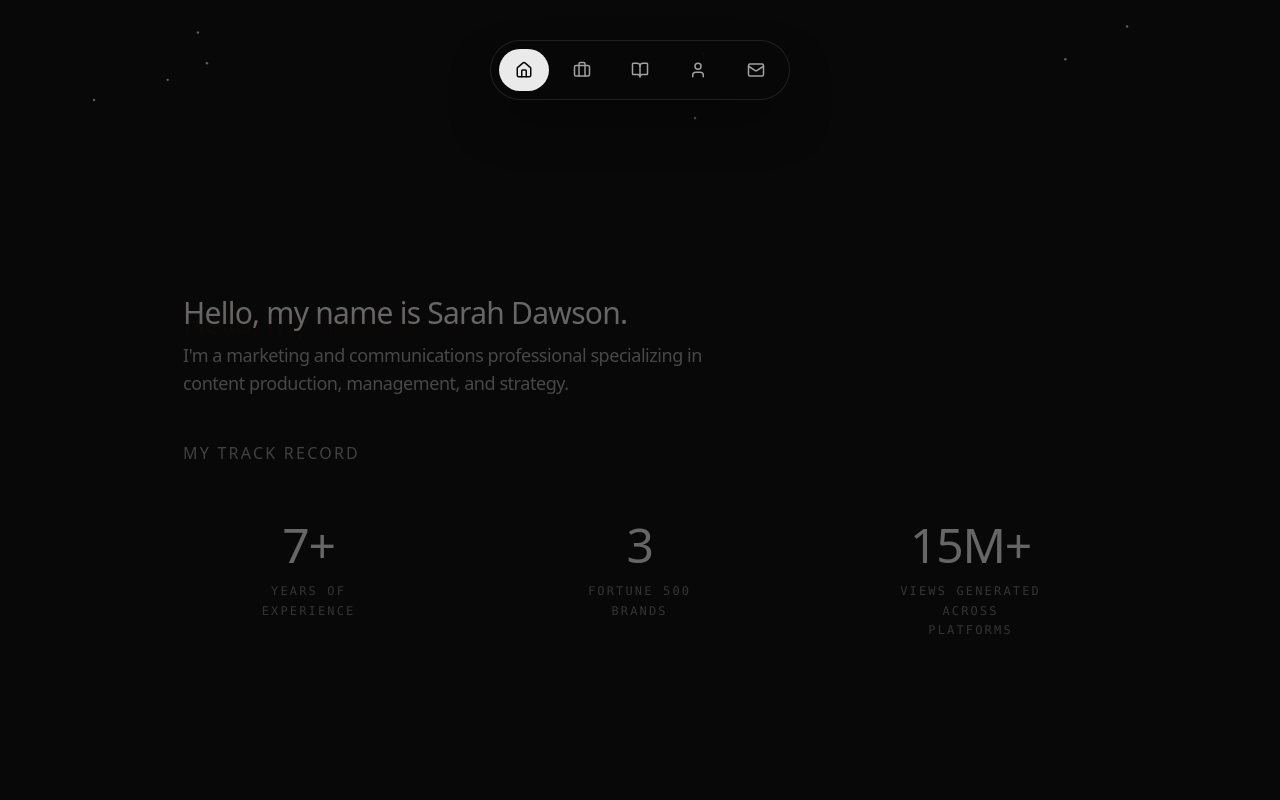
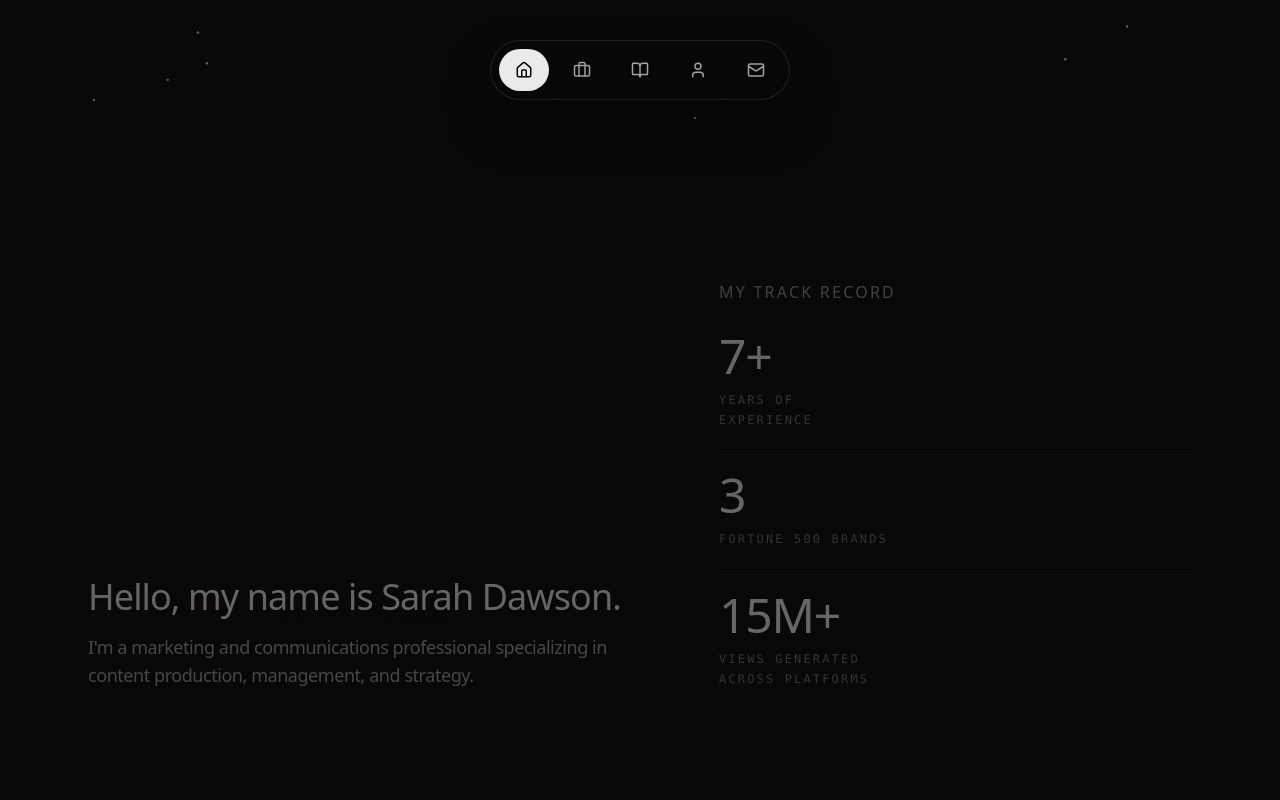
Before and after one commit to sarahsarahsarahX3/Personal-website-, a Next.js app: page / in a window 1280 px wide. Shown: the part 680-1480 px from the top of the page. Built offline with nearby package versions, Linux system fonts and the light colour scheme; a web font is replaced by a local one.

Commit message:
update bio section

```diff
--- a/app/components/home/BioSection.tsx
+++ b/app/components/home/BioSection.tsx
@@ -228,36 +228,36 @@ export function BioSection() {
     <section
       ref={sectionRef}
       aria-labelledby="home-bio-title"
-      className={`pt-28 pb-16 md:pt-36 md:pb-20 lg:pt-40 lg:pb-24 ${styles.section}`}
+      className={`pt-24 pb-16 md:pt-32 md:pb-20 lg:pt-36 lg:pb-24 ${styles.section}`}
     >
       <div className="mx-auto w-full max-w-6xl px-6">
-        <div className="grid grid-cols-12 gap-y-10 md:gap-y-0 md:gap-x-10 items-start md:items-center">
-          <div className={`col-span-12 md:col-span-10 md:col-start-2 ${styles.body}`}>
-            <div className="relative mx-auto text-center md:text-left">
-              <div className="mx-auto max-w-[60ch] md:mx-0">
+        <div className="grid gap-y-12 md:grid-cols-[minmax(0,1.2fr)_minmax(0,1fr)] md:items-end md:gap-x-16">
+          <div className={`min-w-0 text-center md:text-left ${styles.body}`}>
             <h2 id="home-bio-title" className="sr-only">
               About
             </h2>
             <p
               data-text="Hello, my name is Sarah Dawson."
-	                  className={`font-display text-3xl md:text-3xl leading-[1.1] tracking-tight text-text-primary ${styles.headline}`}
+              className={`mx-auto max-w-[18ch] font-display text-3xl leading-[1.08] tracking-tight text-text-primary sm:max-w-none md:mx-0 md:text-4xl ${styles.headline}`}
             >
               Hello, my name is Sarah Dawson.
             </p>
-                <p className="mt-3 text-base md:text-lg tracking-tight text-text-secondary">
+            <p className="mx-auto mt-4 max-w-[62ch] text-base tracking-tight text-text-secondary md:mx-0 md:text-lg">
               I'm a marketing and communications professional specializing in content production, management, and strategy.
             </p>
+          </div>
+
+          <div className={`min-w-0 ${styles.body}`}>
             <p
               data-text="MY TRACK RECORD"
-                  className={`mt-9 md:mt-11 text-sm md:text-base font-display uppercase tracking-[0.14em] text-text-secondary/90 ${styles.subheading}`}
+              className={`text-center text-sm font-display uppercase tracking-[0.14em] text-text-secondary/90 md:text-left md:text-base ${styles.subheading}`}
             >
               MY TRACK RECORD
             </p>
-              </div>
 
             <ul
               aria-label="Highlights"
-	                className={`mt-12 mx-auto grid w-full max-w-5xl grid-cols-1 items-start justify-items-center gap-x-10 gap-y-12 text-center sm:mt-14 sm:grid-cols-3 sm:gap-x-14 sm:gap-y-14 md:mx-0 md:grid-cols-3 md:justify-items-center md:gap-x-16 md:gap-y-16 lg:gap-x-20 lg:gap-y-16 ${styles.metrics} ${metricsRevealed ? styles.metricsRevealed : ""}`}
+              className={`mt-7 grid w-full grid-cols-1 gap-y-7 sm:grid-cols-3 sm:gap-x-8 sm:gap-y-8 md:grid-cols-1 md:gap-y-6 ${styles.metrics} ${metricsRevealed ? styles.metricsRevealed : ""}`}
             >
               {HIGHLIGHTS.map(({ key, value, label }, index) => {
                 const counterConfig = counterConfigs[key];
@@ -265,21 +265,18 @@ export function BioSection() {
                   counterConfig && typeof counters[key] === "number"
                     ? formatCounterValue(counters[key], counterConfig)
                     : value;
-                  const valueSizeClass = key === "markets" ? "md:text-[2.75rem]" : "md:text-5xl";
 
                 return (
                   <li
                     key={key}
-                    className={`w-full max-w-[22ch] md:max-w-none ${styles.metric}`}
+                    className={`w-full border-t border-white/10 pt-4 first:border-t-0 first:pt-0 ${styles.metric}`}
                     style={{ ["--i" as string]: String(index) }}
                   >
-                    <div className="min-w-0">
-                      <div
-                        className={`font-display tabular-nums text-3xl sm:text-4xl ${valueSizeClass} tracking-tight leading-[0.98] text-text-primary`}
-                      >
+                    <div className="min-w-0 text-center sm:text-left md:text-left">
+                      <div className="font-display tabular-nums text-3xl leading-[0.98] tracking-tight text-text-primary sm:text-4xl md:text-5xl">
                         {displayValue}
                       </div>
-                      <div className="mx-auto mt-3.5 max-w-[20ch] text-[10px] sm:text-xs font-mono uppercase tracking-[0.18em] text-text-secondary/70 leading-relaxed min-h-[2.6em]">
+                      <div className="mt-3 max-w-[24ch] text-[10px] font-mono uppercase tracking-[0.18em] leading-relaxed text-text-secondary/70 sm:text-xs">
                         {label}
                       </div>
                     </div>
@@ -287,8 +284,6 @@ export function BioSection() {
                 );
               })}
             </ul>
-
-            </div>
           </div>
         </div>
       </div>
```
Lines whose indentation alone changed are shown as unchanged.
